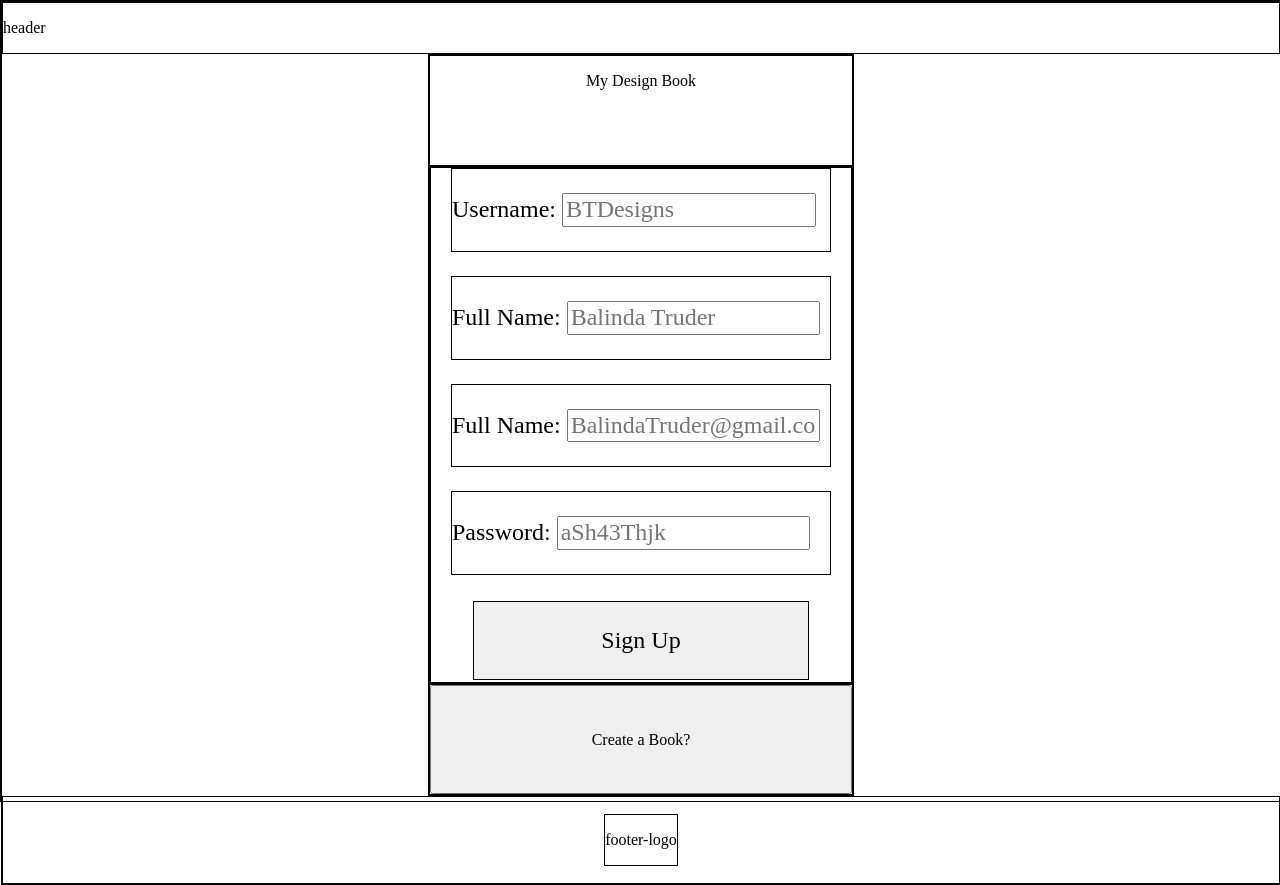
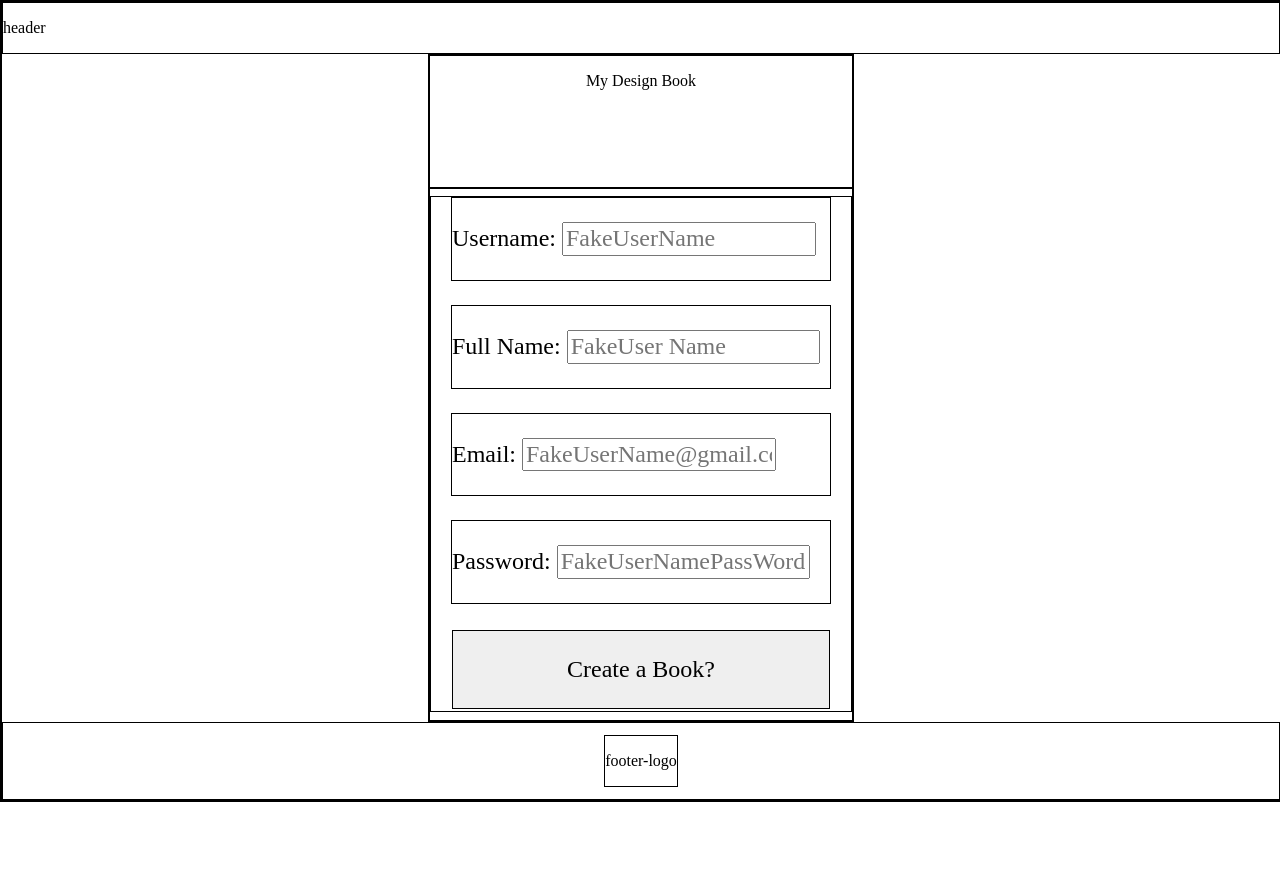
Before and after one commit to AaronDovTurkel/my_design_book, a website: page views/pages/sign_up_form.html in a window 1280 px wide. After the commit the page ends 802 px from the top, so only its background shows below. Drawn offline with nearby package versions, Linux system fonts and the light colour scheme; files whose address does not match are found by name.

Commit message:
created files and paths to designer_pages html - client side

```diff
--- a/public/stylesheets/sign_up_form.css
+++ b/public/stylesheets/sign_up_form.css
@@ -35,14 +35,14 @@ html {
             align-self: stretch;
             justify-self: stretch;
             display: grid;
-            grid-template-rows: 1.5fr 7fr 1.5fr;
+            grid-template-rows: 2fr 8fr;
             grid-template-columns: 1fr;
             border: 1px solid black;
         }
 
             .sign_up-header {
                 grid-row: 1 / 2;
-                grid-column: 1 / 4;
+                grid-column: 1 / 2;
                 align-self: stretch;
                 justify-self: stretch;
                 display: grid;
@@ -54,7 +54,7 @@ html {
 
             .sign_up-main {
                 grid-row: 2 / 3;
-                grid-column: 1 / 4;
+                grid-column: 1 / 2;
                 align-self: stretch;
                 justify-self: stretch;
                 display: grid;
@@ -76,15 +76,6 @@ html {
                     border: 1px solid black;
                 }
 
-                    .sign_up-main-form-user_name {
-                        grid-row: 1 / 2;
-                        grid-column: 1 / 2;
-                        align-self: center;
-                        justify-self: center;
-                        width: 90%;
-                        border: 1px solid black;
-                    }
-
                     .sign_up-main-form-name {
                         grid-row: 2 / 3;
                         grid-column: 1 / 2;
@@ -96,6 +87,15 @@ html {
 
                     .sign_up-main-form-email {
                         grid-row: 3 / 4;
+                        grid-column: 1 / 2;
+                        align-self: center;
+                        justify-self: center;
+                        width: 90%;
+                        border: 1px solid black;
+                    }
+
+                    .sign_up-main-form-user_name {
+                        grid-row: 1 / 2;
                         grid-column: 1 / 2;
                         align-self: center;
                         justify-self: center;
@@ -117,25 +117,13 @@ html {
                         grid-column: 1 / 2;
                         align-self: center;
                         justify-self: center;
-                        width: 80%;
+                        width: 90%;
                         border: 1px solid black;
                     }
 
                     .sign_up-main-form-input {
                         width: 65%;
                     }
-
-            .sign_up-footer {
-                grid-row: 3 / 4;
-                grid-column: 1 / 4;
-                align-self: stretch;
-                justify-self: stretch;
-                display: grid;
-                grid-template-rows: 1fr;
-                grid-template-columns: 1fr;
-                border: 1px solid black;
-                text-align: center;
-            }
 
         footer {
             grid-row: 3 / 4;
--- a/server.js
+++ b/server.js
@@ -5,7 +5,8 @@ const morgan = require("morgan");
 const app = express();
 app.use(express.json());
 
-const sign_up_form = require("./sign_up_form_router")
+const sign_up_form = require("./sign_up_form_router");
+const designer_pages = require("./designer-pages-router") ;
 
 // log the http layer
 app.use(morgan("common"));
@@ -13,10 +14,11 @@ app.use(morgan("common"));
 app.use(express.static("public"));
 
 app.get("/", (req, res) => {
-  res.sendFile(__dirname + "index.html");
+  res.sendFile("public/index.html");
 });
 
 app.use("/sign_up_form", sign_up_form);
+app.use("/designer_pages", designer_pages);
 
 // both runServer and closeServer need to access the same
 // server object, so we declare `server` here, and then when
--- a/sign_up_form_router.js
+++ b/sign_up_form_router.js
@@ -1,5 +1,6 @@
 const express = require("express");
 const router = express.Router();
+
 
 router.get("/", (req, res) => {
     res.sendFile(__dirname + "/views/pages/sign_up_form.html");
--- a/views/pages/sign_up_form.html
+++ b/views/pages/sign_up_form.html
@@ -19,27 +19,22 @@
             </section>
             <section class="sign_up-main">
                 <form class="sign_up-main-form" action="">
-                    <label class="sign_up-main-form-user_name">
-                        <p>Username: <input class="sign_up-main-form-input" type="text" placeholder="BTDesigns" name="user_name" required></p>
-                    </label>
                     <label class="sign_up-main-form-name">
-                        <p>Full Name: <input class="sign_up-main-form-input" type="text" placeholder="Balinda Truder" name="name" required></p>
+                        <p>Full Name: <input class="sign_up-main-form-input" type="text" placeholder="FakeUser Name" name="name" required></p>
                     </label>
                     <label class="sign_up-main-form-email">
-                        <p>Full Name: <input class="sign_up-main-form-input" type="email" placeholder="BalindaTruder@gmail.com" name="email" required></p>
+                        <p>Email: <input class="sign_up-main-form-input" type="email" placeholder="FakeUserName@gmail.com" name="email" required></p>
+                    </label>
+                    <label class="sign_up-main-form-user_name">
+                        <p>Username: <input class="sign_up-main-form-input" type="text" placeholder="FakeUserName" name="user_name" required></p>
                     </label>
                     <label class="sign_up-main-form-pass_word">
-                        <p>Password: <input class="sign_up-main-form-input" type="password" placeholder="aSh43Thjk" name="pass_word" required></p>
+                        <p>Password: <input class="sign_up-main-form-input" type="password" placeholder="FakeUserNamePassWord" name="pass_word" required></p>
                     </label>
                     <button class="sign_up-main-form-submit" type="submit">
-                        <p>Sign Up</p>
+                        <p>Create a Book?</p>
                     </button>
                 </form>
-            </section>
-            <section class="sign_up-footer">
-                    <button class="sign_up-footer-create_new_book_button" type="submit">
-                        <p>Create a Book?</p>
-                    </button>
             </section>
         </main>
         <footer class="">
```
Also changed, not shown: designer-pages-router.js (added, +21 -0 lines), views/pages/designer-pages/designer-clients.html (added, +14 -0 lines), views/pages/designer-pages/designer-home.html (added, +14 -0 lines), views/pages/designer-pages/designer-tasks.html (added, +14 -0 lines), views/pages/designer-pages/designer-unique_client.html (added, +14 -0 lines).
